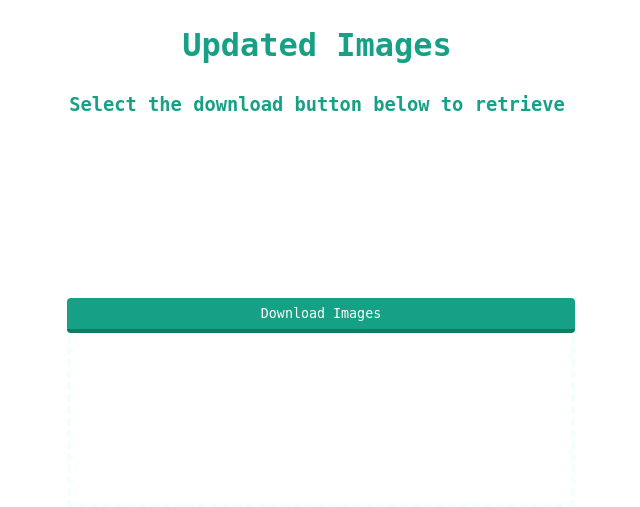
After one commit to mizucode/Image-Better-Upper, a Flask app: template templates/new-images.html in a window 1280 px wide. The commit adds this page. Shown: the top 507 px of the page, without its empty margins (323-963 px from the left). Run offline with Flask 2, Linux system fonts and the light colour scheme; the template is opened without the code that fills it, so the values that code supplies are empty.

Commit message:
javascript additions

```diff
--- /dev/null
+++ b/app.yaml
@@ -0,0 +1 @@
+runtime: python37
--- a/app.py
+++ b/main.py
@@ -6,40 +6,47 @@ from PIL import Image
 import os
 from pathlib import Path
 
-UPLOAD_FOLDER = Path(__file__).resolve().parent / 'uploads'
-print(UPLOAD_FOLDER)
-DOWNLOAD_FOLDER = Path(__file__).resolve().parent / 'downloads'
-print(DOWNLOAD_FOLDER)
+# UPLOAD_FOLDER = Path(__file__).resolve().parent / 'uploads'
+# print(UPLOAD_FOLDER)
+# DOWNLOAD_FOLDER = Path(__file__).resolve().parent / 'downloads'
+# print(DOWNLOAD_FOLDER)
 ALLOWED_EXTENSIONS = {'pdf', 'png', 'jpg', 'jpeg', 'gif'}
 
 app = Flask(__name__, static_url_path="/static")
 # DIR_PATH = os.path.dirname(os.path.realpath(__file__))
-app.config['UPLOAD_FOLDER'] = UPLOAD_FOLDER
-app.config['DOWNLOAD_FOLDER'] = DOWNLOAD_FOLDER
+# app.config['UPLOAD_FOLDER'] = UPLOAD_FOLDER
+# app.config['DOWNLOAD_FOLDER'] = DOWNLOAD_FOLDER
 app.config['MAX_CONTENT_LENGTH'] = 8 * 1024 * 1024
+
 
 def allowed_file(filename):
     return '.' in filename and filename.rsplit('.', 1)[1].lower() in ALLOWED_EXTENSIONS
 
+
+# rendering index.html and initiating request for image upload
 @app.route('/', methods=['POST', 'GET'])
 def index():
     if request.method == 'POST':
         if 'file' not in request.files:
             print('No file attached in request')
             return redirect(request.url)
+
         file = request.files['file']
         if file.filename == '':
             print('No file selected')
             return redirect(request.url)
         if file and allowed_file(file.filename):
             filename = secure_filename(file.filename)
-            file.save(app.config['UPLOAD_FOLDER'] / filename)
-            process_file(app.config['UPLOAD_FOLDER'],  filename)
+            # file.save(app.config['UPLOAD_FOLDER'] / filename)
+            # process_file(app.config['UPLOAD_FOLDER'], filename)
             return redirect(url_for('uploaded_file', filename=filename))
+        # not sure if render templates separated by commas is right
     return render_template("index.html")
+
 
 def process_file(path, filename):
     convert_image(path, filename)
+
 
 def convert_image(path, filename):
     print(path / filename)
@@ -47,12 +54,20 @@ def convert_image(path, filename):
     array = asarray(pic)
     image = Image.fromarray(array, 'RGB')
     # When saving the file, we need to remove the original format with split() and replace it with png
-    image.save(app.config['DOWNLOAD_FOLDER'] / f'{filename.split(".")[0]}.png')
+    # image.save(app.config['DOWNLOAD_FOLDER'] / f'{filename.split(".")[0]}.png')
+    image(f'{filename.split(".")[0]}.png')
 
-@app.route('/uploads/<filename>')
-def uploaded_file(filename):
-    return send_from_directory(app.config['DOWNLOAD_FOLDER'],  f'{filename.split(".")[0]}.png', as_attachment=True)
 
+@app.route('/new-images', methods=['POST', 'GET'])
+def new_image(image):
+    return image
+
+
+# @app.route('/uploads/<filename>')
+# def uploaded_file(filename):
+# return send_from_directory(app.config['DOWNLOAD_FOLDER'], f'{filename.split(".")[0]}.png', as_attachment=True)
+
+# should the following be changed? it's going to be in browser, maybe eventually in install pkg
 if __name__ == '__main__':
     port = int(os.environ.get("PORT", 5000))
     app.run(host='0.0.0.0', port=port)
--- /dev/null
+++ b/requirements.txt
@@ -0,0 +1,6 @@
+Flask==1.1.1
+gunicorn==20.0.4
+imageio~=2.9.0
+Werkzeug~=1.0.1
+numpy~=1.20.3
+Pillow~=8.2.0
--- /dev/null
+++ b/static/styles/download.js
@@ -0,0 +1,18 @@
+
+function onStartedDownload(id) {
+  console.log(`Started downloading: ${id}`);
+}
+
+function onFailed(error) {
+  console.log(`Download failed: ${error}`);
+}
+
+var downloadUrl = "https://example.org/image.png";
+
+var downloading = browser.downloads.download({
+  url : downloadUrl,
+  filename : 'my-image-again.png',
+  conflictAction : 'uniquify'
+});
+
+downloading.then(onStartedDownload, onFailed);
--- /dev/null
+++ b/static/styles/style.css
@@ -0,0 +1,58 @@
+body{
+  background: white;
+}
+
+h1, h3{
+ width: 100%;
+ height: 100%;
+    line-height: 150%;
+text-align: center;
+ color: #16a085;
+ font-family: Spartan,monospace;
+}
+form{
+  position: absolute;
+  top: 50%;
+  left: 50%;
+  margin-top: -100px;
+  margin-left: -250px;
+  width: 500px;
+  height: 200px;
+  border: 4px dashed mintcream;
+}
+form p{
+  width: 100%;
+  height: 100%;
+  text-align: center;
+  line-height: 170px;
+  color: #16a085;
+  font-family: Spartan,monospace;
+}
+form input{
+  position: absolute;
+  margin: 0;
+  padding: 0;
+  width: 100%;
+  height: 100%;
+  opacity: 0;
+}
+form button{
+    color: #ffffff;
+  background: #16a085;
+  border: none;
+  width: 508px;
+  height: 35px;
+    margin: -20px 0 0 -4px;
+    border-radius: 4px;
+  border-bottom: 4px solid #117A60;
+  transition: all .2s ease;
+  outline: none;
+    font-family: Spartan, monospace;
+}
+form button:hover{
+  background: #149174;
+	color: #0C5645;
+}
+form button:active{
+  border:0;
+}
--- /dev/null
+++ b/templates/new-images.html
@@ -0,0 +1,17 @@
+<!DOCTYPE html>
+<html lang="en">
+<head>
+    <meta charset="UTF-8">
+    <title>Updated Images</title>
+    <link rel= "stylesheet" type= "text/css" href= "{{ url_for('static',filename='styles/style.css') }}">
+    <link rel= "stylesheet" type= "text/css" href= "{{ url_for('static',filename='styles/download.js') }}">
+</head>
+<body>
+<h1>Updated Images</h1>
+   <h3>Select the download button below to retrieve</h3>
+       <form method=get enctype=multipart/form-data>
+           <output name="updated"></output>
+           <button type="submit" value="Download">Download Images</button>
+       </form>
+</body>
+</html>
```
Also changed, not shown: static/styles/upload.js (added, +25 -0 lines), templates/index.html (+3 -88 lines), 1 other file.
